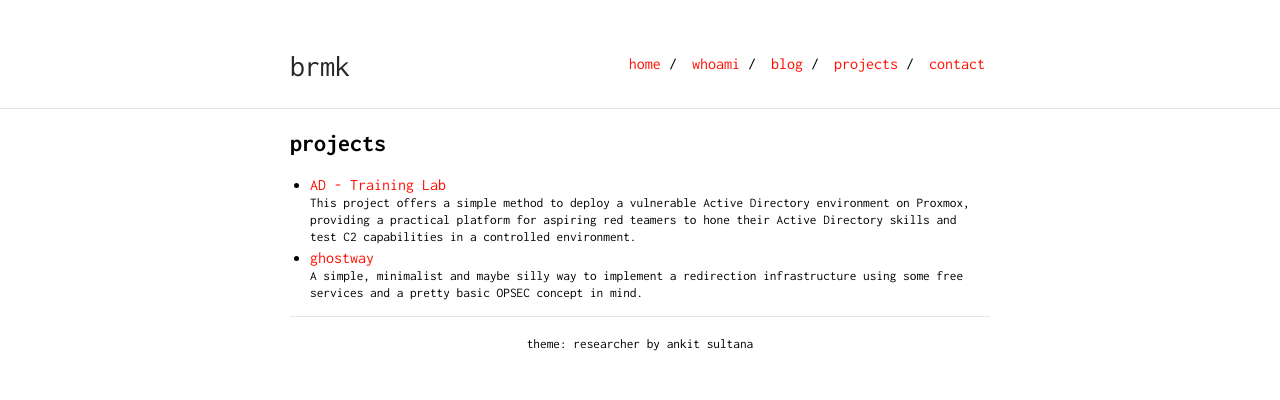
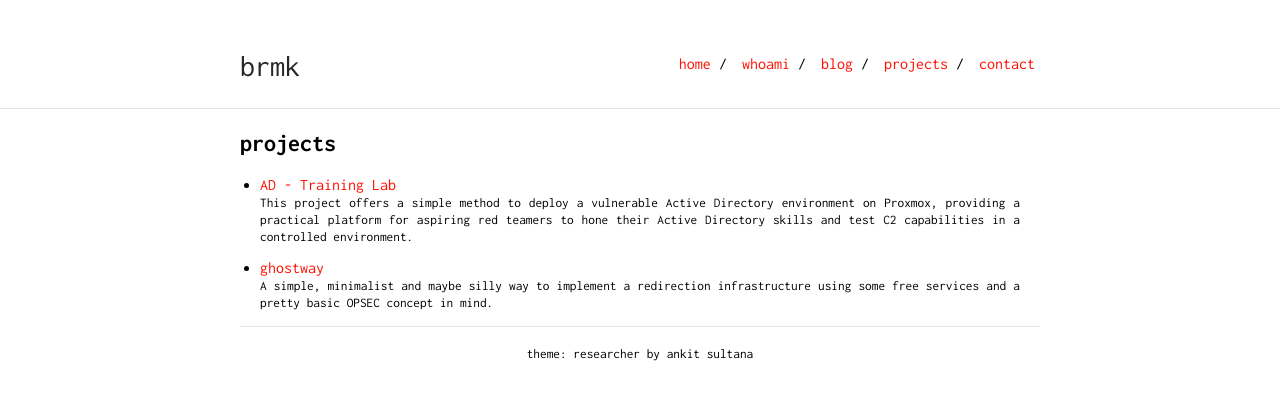
Before and after one commit to brmkit/brmkit.github.io, a Jekyll site: the page built from projects.md, in a window 1280 px wide. Shown: the top 400 px of the page. Built offline with Jekyll 4.4.1, drawn with Linux system fonts in a browser that asks for light colours; our own code applies the rules of GitHub Pages for plain Markdown files.

Commit message:
fix style

```diff
--- a/_sass/_style.scss
+++ b/_sass/_style.scss
@@ -67,6 +67,7 @@ hr {
 .container {
     max-width: $max-width;
     margin: auto;
+    text-align: justify;
 }
 .wrapper {
     min-height: 100%;
--- a/_sass/vars.scss
+++ b/_sass/vars.scss
@@ -9,6 +9,6 @@ $image-size: 85px;
  * Build Variables, don't touch
  */
 
-$max-width: 700px;
+$max-width: 800px;
 $med-width: 600px;
 $small-width: 480px;
--- a/projects.md
+++ b/projects.md
@@ -13,5 +13,6 @@ layout: default
         </div>
         <small>{{ project.description }}</small>
     </li>
+    <div style="margin-bottom: 15px;"></div>
     {% if forloop.last %}</ul>{% endif %}
     {% endfor %}
```
